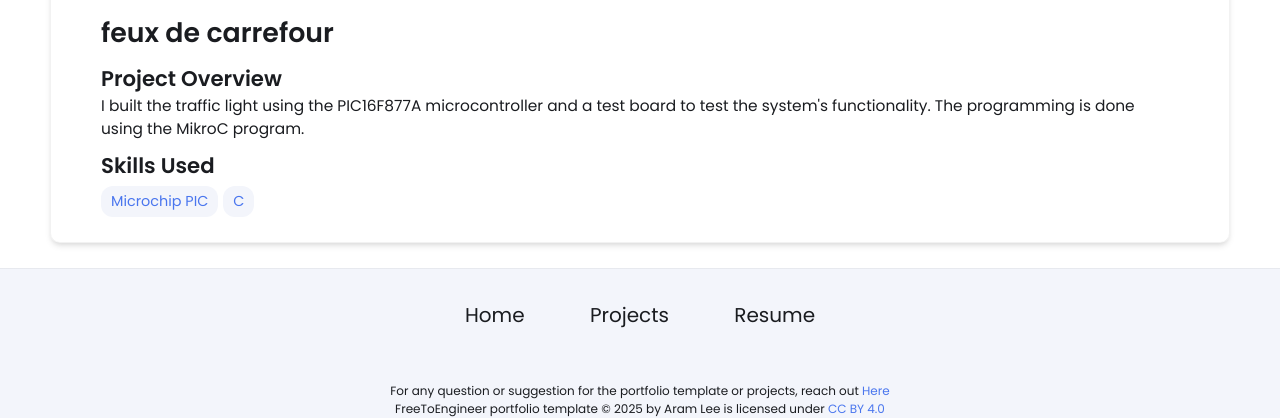
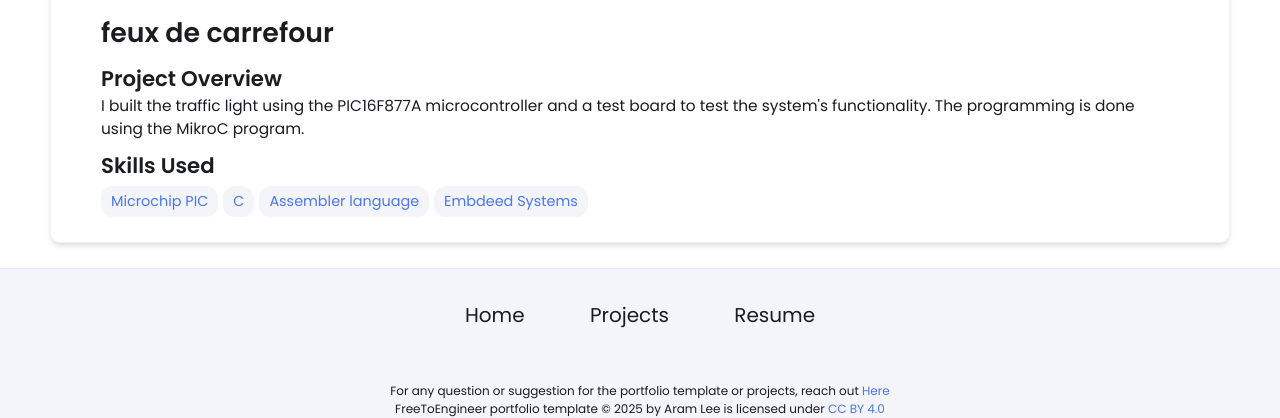
Before and after one commit to med-habbi/med-habbi.github.io, a Jekyll site: the page built from _projects/crossroads lights/index.md, in a window 1280 px wide, cut to the strip 494-912 px from the top of the page. Built offline with Jekyll 4.4.1, drawn with Linux system fonts in a browser that asks for light colours.

Commit message:
Update index.md

```diff
--- a/_projects/crossroads lights/index.md
+++ b/_projects/crossroads lights/index.md
@@ -5,5 +5,7 @@ description:  I built the traffic light using the PIC16F877A microcontroller and
 skills:
 - Microchip PIC
 - C
+- Assembler language
+- Embdeed Systems
 main-image: /project.webp
 ---
```
